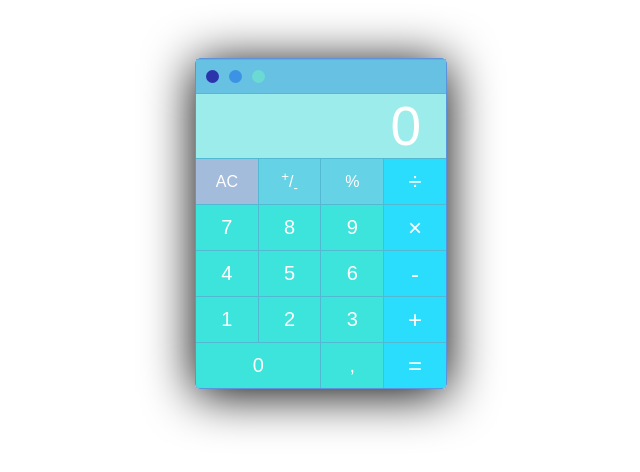
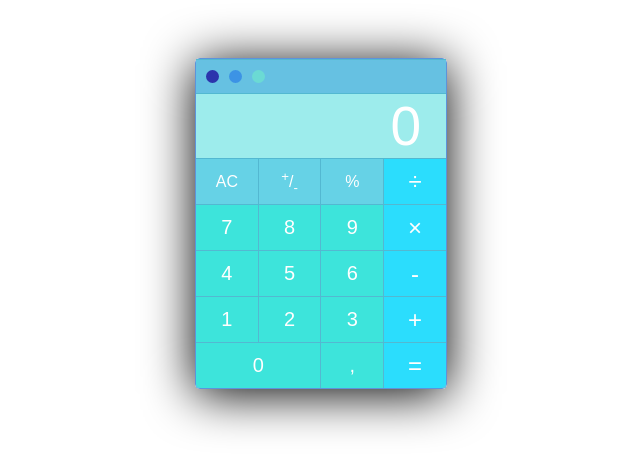
Before and after one commit to lilynah/javasript-calculator, a plain HTML site: page index.html in a window 1280 px wide. In both pictures the pointer is over the button "AC". Shown: the whole page, without its empty margins (319-959 px from the left). Drawn offline with Linux system fonts and the light colour scheme.

Commit message:
Update stylesheet.css

```diff
--- a/stylesheet.css
+++ b/stylesheet.css
@@ -87,5 +87,5 @@ tr:last-child td:last-child .btn{ border-radius:0 0 5px 0;}
 }
 
 .btn:hover {
-    background-color: rgb(164, 188, 219);
+    opacity: 1;
 }
```
